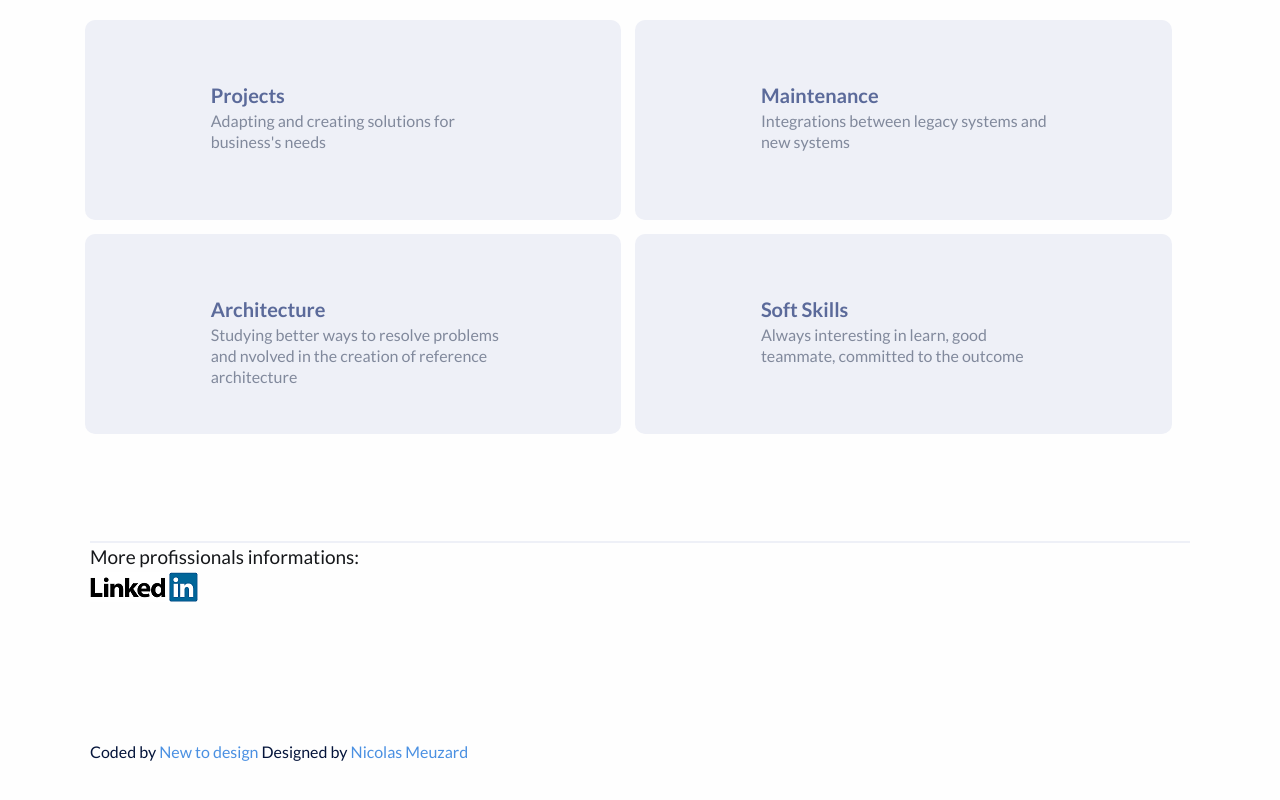
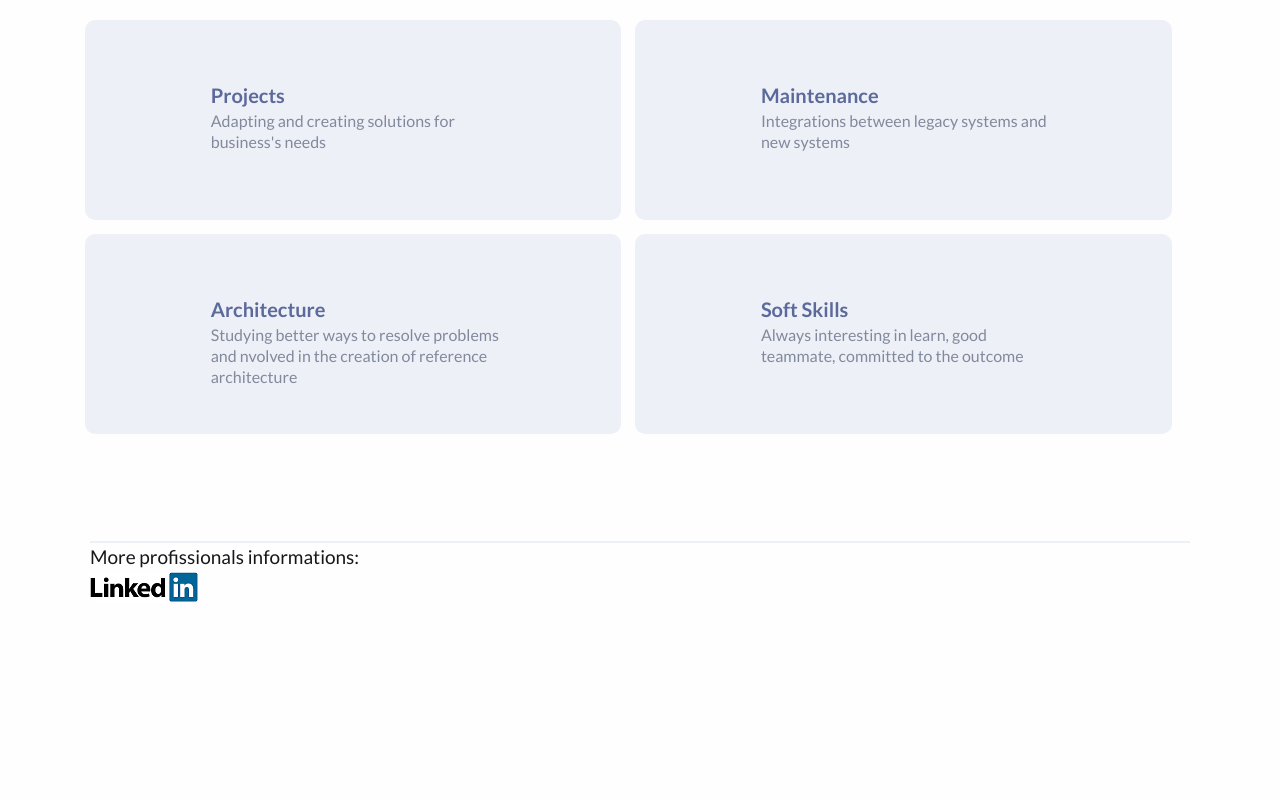
Before and after one commit to ccunha/ccunha.github.io, a plain HTML site: page index.html in a window 1280 px wide. Shown: the part 766-1566 px from the top of the page. After the commit the page ends 1447 px from the top, so only its background shows below. Drawn offline with Linux system fonts and the light colour scheme.

Commit message:
Retirada do footer.

```diff
--- a/index.html
+++ b/index.html
@@ -170,11 +170,5 @@
 
 	<br><br>
 
-
-	<footer class="container">
-		<span style="font-size: 16px; margin-top: ">Coded by <a href="https://newtodesign.com/">New to design </a> Designed by <a href="https://dribbble.com/shots/4342703-Minimal-resume-freebie-for-junior-self-taught-people">Nicolas Meuzard</a></span>
-	</footer>
-
-
 </body>
 </html>
```
